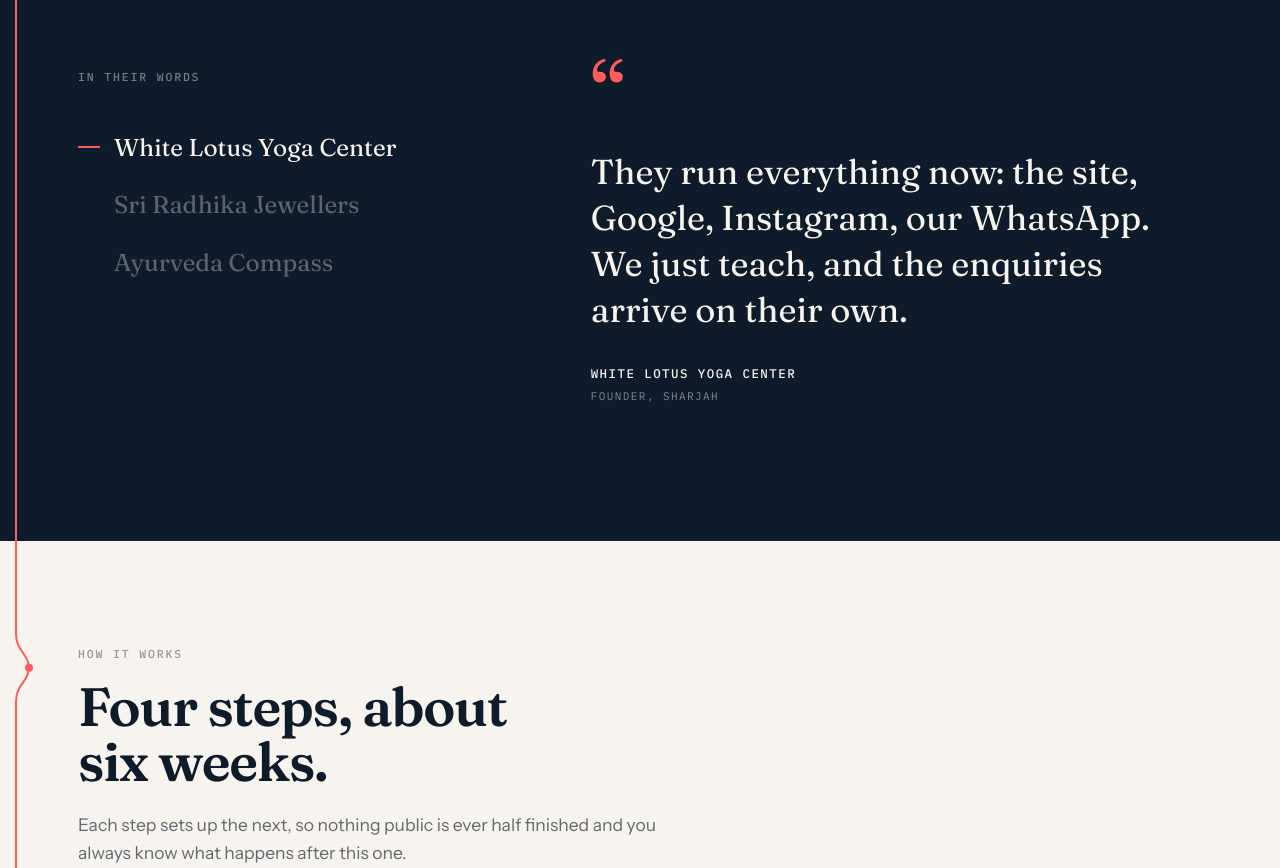
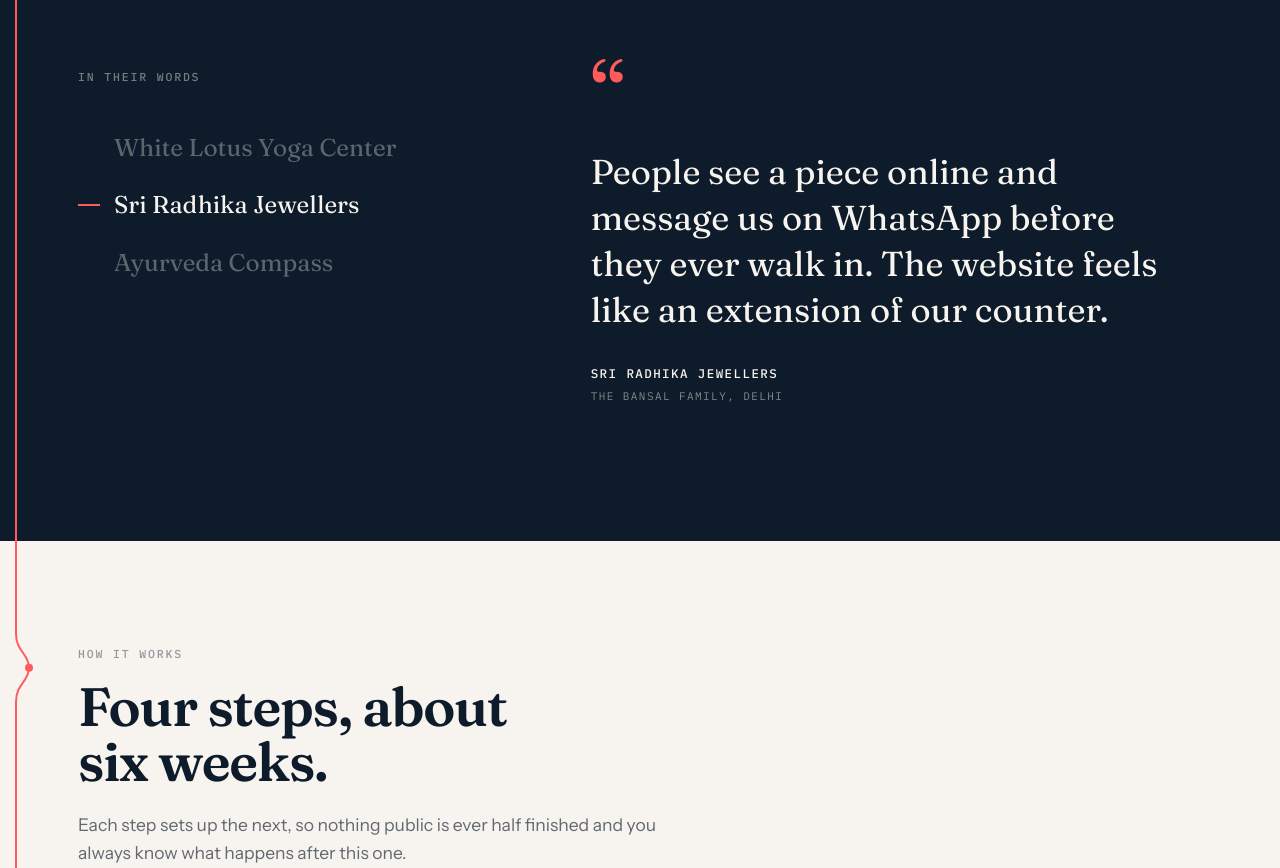
Before and after one commit to funnelcakehq/FunnelCake, a plain HTML site: page index.html in a window 1280 px wide. Shown: the part 4760-5628 px from the top of the page. Drawn offline with Linux system fonts and the light colour scheme; animation ran at ten frames a second.

Commit message:
fix testimonial section flow

```diff
--- a/index.html
+++ b/index.html
@@ -1435,6 +1435,24 @@
   build();
 })();
 
+/* ---- voices: name index drives the pull quote ---- */
+(function(){
+  var names=Array.prototype.slice.call(document.querySelectorAll('#vnames .vname'));
+  var quotes=Array.prototype.slice.call(document.querySelectorAll('#vqs .vq'));
+  if(!names.length||names.length!==quotes.length)return;
+  var n=names.length,cur=0,timer=null;
+  var reduce=window.matchMedia&&window.matchMedia('(prefers-reduced-motion: reduce)').matches;
+  function go(k){cur=(k+n)%n;for(var j=0;j<n;j++){names[j].classList.toggle('on',j===cur);quotes[j].classList.toggle('on',j===cur);}}
+  function start(){if(reduce||timer)return;timer=setInterval(function(){go(cur+1);},6000);}
+  function stop(){if(timer){clearInterval(timer);timer=null;}}
+  names.forEach(function(b,idx){b.addEventListener('click',function(){go(idx);stop();start();});});
+  var host=document.querySelector('.voices');
+  if(host){host.addEventListener('pointerenter',stop);host.addEventListener('pointerleave',start);host.addEventListener('focusin',stop);}
+  go(0);
+  var io=new IntersectionObserver(function(es){es.forEach(function(e){e.isIntersecting?start():stop();});},{threshold:.2});
+  if(host)io.observe(host);
+})();
+
 /* ---- work arc carousel ---- */
 (function(){
   var fan=document.getElementById('wfan');
```
